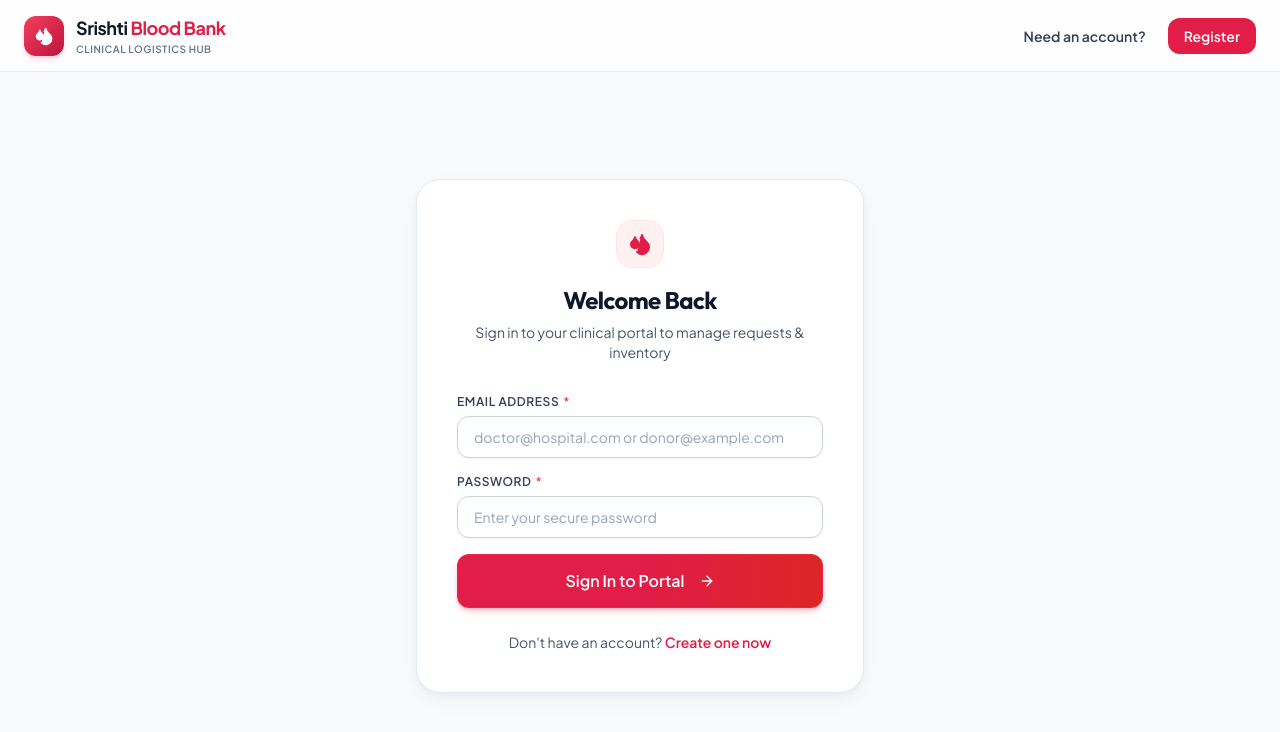
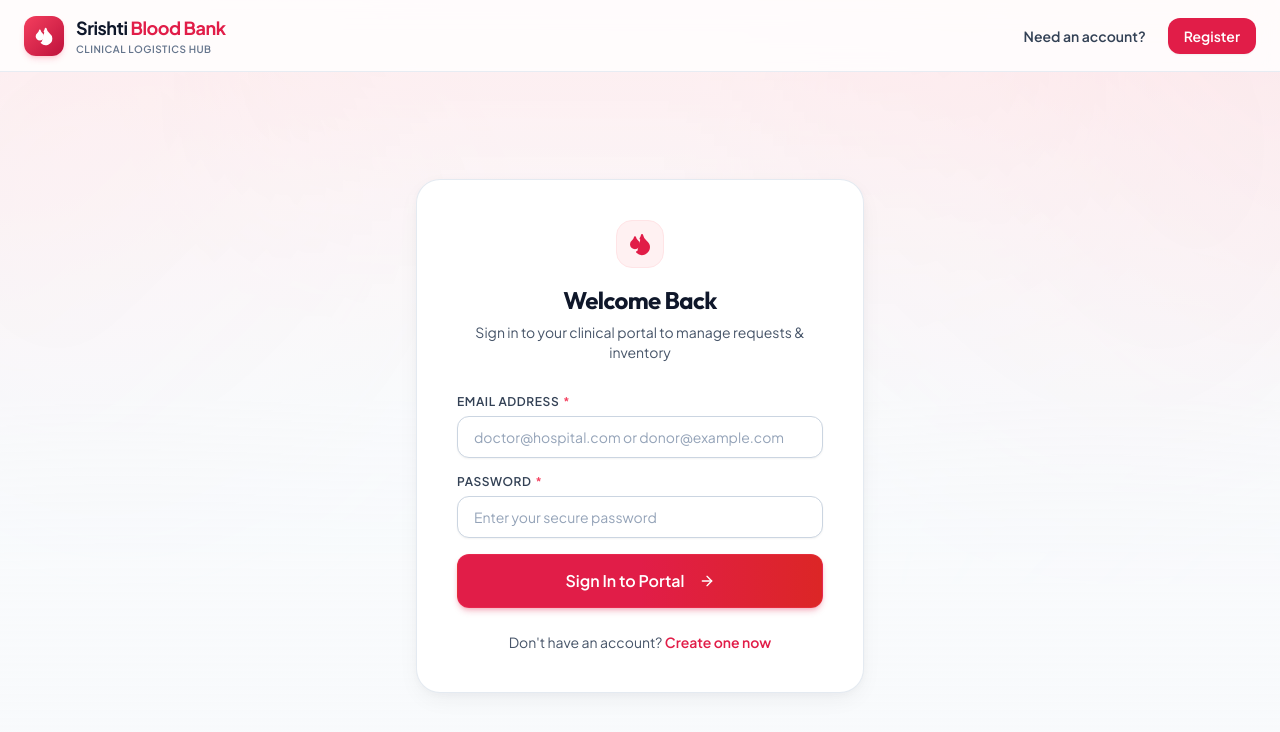
Before and after one commit to sin-07/bloodBankEndToEnd, a Next.js app: page /auth/login in a window 1280 px wide. Shown: the top 732 px of the page. Built offline with nearby package versions, Linux system fonts and the light colour scheme.

Commit message:
feat(ui): apply subtle reddish ambient gradient from top and corners across the whole website

```diff
--- a/app/auth/login/page.tsx
+++ b/app/auth/login/page.tsx
@@ -42,9 +42,11 @@ export default function LoginPage() {
   };
 
   return (
-    <div className="min-h-screen bg-slate-50 text-slate-900 flex flex-col selection:bg-rose-500 selection:text-white relative">
-      {/* Background subtle ambiance */}
-      <div className="absolute top-0 left-1/2 -translate-x-1/2 w-full max-w-7xl h-96 bg-gradient-to-b from-rose-100/40 via-transparent to-transparent pointer-events-none blur-3xl -z-10" />
+    <div className="min-h-screen bg-gradient-to-b from-rose-50/80 via-slate-50/80 to-slate-50 text-slate-900 flex flex-col selection:bg-rose-500 selection:text-white relative overflow-x-hidden">
+      {/* Background ambient lighting - corner & top reddish gradient orbs */}
+      <div className="absolute -top-28 right-[-50px] w-[600px] h-[600px] bg-gradient-to-bl from-rose-500/[0.15] via-rose-400/[0.08] to-transparent rounded-full blur-3xl pointer-events-none -z-10" />
+      <div className="absolute -top-20 left-1/2 -translate-x-1/2 w-[850px] h-[400px] bg-gradient-to-b from-rose-400/[0.14] via-rose-300/[0.06] to-transparent rounded-full blur-3xl pointer-events-none -z-10" />
+      <div className="absolute top-0 -left-20 w-[500px] h-[500px] bg-gradient-to-br from-rose-500/[0.10] via-rose-400/[0.05] to-transparent rounded-full blur-3xl pointer-events-none -z-10" />
 
       {/* Modern Clean Navbar */}
       <nav className="bg-white/80 backdrop-blur-md border-b border-slate-200/80 px-4 sm:px-6 py-3.5 sticky top-0 z-40">
--- a/app/auth/register/page.tsx
+++ b/app/auth/register/page.tsx
@@ -94,9 +94,11 @@ export default function RegisterPage() {
   };
 
   return (
-    <div className="min-h-screen bg-slate-50 text-slate-900 flex flex-col selection:bg-rose-500 selection:text-white relative">
-      {/* Background subtle ambiance */}
-      <div className="absolute top-0 left-1/2 -translate-x-1/2 w-full max-w-7xl h-96 bg-gradient-to-b from-rose-100/40 via-transparent to-transparent pointer-events-none blur-3xl -z-10" />
+    <div className="min-h-screen bg-gradient-to-b from-rose-50/80 via-slate-50/80 to-slate-50 text-slate-900 flex flex-col selection:bg-rose-500 selection:text-white relative overflow-x-hidden">
+      {/* Background ambient lighting - corner & top reddish gradient orbs */}
+      <div className="absolute -top-28 right-[-50px] w-[600px] h-[600px] bg-gradient-to-bl from-rose-500/[0.15] via-rose-400/[0.08] to-transparent rounded-full blur-3xl pointer-events-none -z-10" />
+      <div className="absolute -top-20 left-1/2 -translate-x-1/2 w-[850px] h-[400px] bg-gradient-to-b from-rose-400/[0.14] via-rose-300/[0.06] to-transparent rounded-full blur-3xl pointer-events-none -z-10" />
+      <div className="absolute top-0 -left-20 w-[500px] h-[500px] bg-gradient-to-br from-rose-500/[0.10] via-rose-400/[0.05] to-transparent rounded-full blur-3xl pointer-events-none -z-10" />
 
       {/* Modern Clean Navbar */}
       <nav className="bg-white/80 backdrop-blur-md border-b border-slate-200/80 px-4 sm:px-6 py-3.5 sticky top-0 z-40">
--- a/app/globals.css
+++ b/app/globals.css
@@ -6,6 +6,13 @@
   body {
     @apply bg-slate-50 text-slate-900 antialiased selection:bg-rose-500/20 selection:text-rose-700;
     font-feature-settings: "cv02", "cv03", "cv04", "cv11";
+    background-color: #f8fafc;
+    background-image:
+      radial-gradient(ellipse 90% 60% at 50% -15%, rgba(244, 63, 94, 0.16), transparent 70%),
+      radial-gradient(circle 600px at 100% 0%, rgba(225, 29, 72, 0.12), transparent 65%),
+      radial-gradient(circle 500px at 0% 0%, rgba(244, 63, 94, 0.09), transparent 65%);
+    background-attachment: fixed;
+    background-repeat: no-repeat;
   }
 
   h1, h2, h3, h4, h5, h6 {
--- a/app/layout.tsx
+++ b/app/layout.tsx
@@ -44,7 +44,22 @@ export default function RootLayout({
 }) {
   return (
     <html lang="en" className={`${plusJakarta.variable} ${outfit.variable} scroll-smooth`}>
-      <body className="font-sans antialiased bg-slate-950 text-slate-100 selection:bg-rose-500/20 selection:text-rose-200">
+      <body className="font-sans antialiased bg-slate-50 text-slate-900 selection:bg-rose-500/20 selection:text-rose-700 min-h-screen relative overflow-x-hidden">
+        {/* Ambient Reddish Corner & Top Gradient Backdrop (Global across whole website) */}
+        <div className="fixed inset-0 pointer-events-none -z-50 overflow-hidden" aria-hidden="true">
+          {/* Top-Right Corner Radiance */}
+          <div className="absolute -top-32 -right-32 w-[650px] h-[650px] bg-gradient-to-bl from-rose-500/[0.14] via-rose-400/[0.07] to-transparent rounded-full blur-3xl" />
+
+          {/* Top Center Ambient Spread */}
+          <div className="absolute -top-24 left-1/2 -translate-x-1/2 w-[900px] h-[420px] bg-gradient-to-b from-rose-400/[0.13] via-rose-300/[0.05] to-transparent rounded-full blur-3xl" />
+
+          {/* Top-Left Subtle Corner Aura */}
+          <div className="absolute top-0 -left-28 w-[550px] h-[550px] bg-gradient-to-br from-rose-500/[0.09] via-red-400/[0.04] to-transparent rounded-full blur-3xl" />
+
+          {/* Soft Bottom-Right Glow */}
+          <div className="absolute bottom-0 right-[-80px] w-[500px] h-[500px] bg-gradient-to-tl from-rose-400/[0.05] via-rose-300/[0.02] to-transparent rounded-full blur-3xl" />
+        </div>
+
         <AuthProvider>
           {children}
           <Toaster
--- a/app/not-found.tsx
+++ b/app/not-found.tsx
@@ -3,8 +3,11 @@ import { Droplets, ArrowLeft, Home } from 'lucide-react';
 
 export default function NotFound() {
   return (
-    <div className="min-h-screen flex items-center justify-center bg-slate-50 text-slate-900 p-4 relative selection:bg-rose-500 selection:text-white">
-      <div className="absolute top-0 left-1/2 -translate-x-1/2 w-full max-w-4xl h-96 bg-gradient-to-b from-rose-100/40 via-transparent to-transparent pointer-events-none blur-3xl" />
+    <div className="min-h-screen flex items-center justify-center bg-gradient-to-b from-rose-50/80 via-slate-50/80 to-slate-50 text-slate-900 p-4 relative selection:bg-rose-500 selection:text-white overflow-hidden">
+      {/* Background ambient lighting - corner & top reddish gradient orbs */}
+      <div className="absolute -top-28 right-[-50px] w-[600px] h-[600px] bg-gradient-to-bl from-rose-500/[0.15] via-rose-400/[0.08] to-transparent rounded-full blur-3xl pointer-events-none -z-10" />
+      <div className="absolute -top-20 left-1/2 -translate-x-1/2 w-[850px] h-[400px] bg-gradient-to-b from-rose-400/[0.14] via-rose-300/[0.06] to-transparent rounded-full blur-3xl pointer-events-none -z-10" />
+      <div className="absolute top-0 -left-20 w-[500px] h-[500px] bg-gradient-to-br from-rose-500/[0.10] via-rose-400/[0.05] to-transparent rounded-full blur-3xl pointer-events-none -z-10" />
 
       <div className="text-center max-w-md bg-white rounded-3xl border border-slate-200/80 shadow-card p-8 sm:p-10 relative z-10">
         <div className="w-16 h-16 rounded-2xl bg-rose-50 border border-rose-100 flex items-center justify-center text-rose-600 mx-auto mb-5 shadow-sm">
--- a/app/page.tsx
+++ b/app/page.tsx
@@ -305,8 +305,14 @@ export default function HomePage() {
   return (
     <div
       ref={containerRef}
-      className="min-h-screen bg-slate-50 text-slate-900 selection:bg-rose-500/20 selection:text-rose-700 overflow-x-hidden font-sans"
+      className="min-h-screen bg-gradient-to-b from-rose-50/70 via-slate-50/70 to-slate-50 text-slate-900 selection:bg-rose-500/20 selection:text-rose-700 overflow-x-hidden font-sans relative"
     >
+      {/* ░░░░░░ AMBIENT REDDISH CORNER & TOP GRADIENTS ░░░░░░ */}
+      <div className="absolute top-0 right-0 w-[700px] h-[700px] bg-gradient-to-bl from-rose-500/[0.16] via-rose-400/[0.08] to-transparent rounded-full blur-3xl pointer-events-none -z-10" />
+      <div className="absolute -top-24 left-1/2 -translate-x-1/2 w-[1000px] h-[450px] bg-gradient-to-b from-rose-400/[0.14] via-rose-300/[0.06] to-transparent rounded-full blur-3xl pointer-events-none -z-10" />
+      <div className="absolute top-10 -left-28 w-[600px] h-[600px] bg-gradient-to-br from-rose-500/[0.11] via-red-400/[0.05] to-transparent rounded-full blur-3xl pointer-events-none -z-10" />
+      <div className="absolute bottom-40 -right-20 w-[600px] h-[600px] bg-gradient-to-tl from-rose-400/[0.07] via-rose-300/[0.03] to-transparent rounded-full blur-3xl pointer-events-none -z-10" />
+
       {/* ░░░░░░ TOP EMERGENCY TELEMETRY TICKER ░░░░░░ */}
       <div className="bg-slate-900 border-b border-slate-800 py-2 px-4 relative z-50 text-xs text-slate-300">
         <div className="max-w-7xl mx-auto flex items-center justify-between gap-3">
--- a/components/layout/DashboardLayout.tsx
+++ b/components/layout/DashboardLayout.tsx
@@ -30,11 +30,12 @@ export default function DashboardLayout({ children }: DashboardLayoutProps) {
   if (!user) return null;
 
   return (
-    <div className="min-h-screen bg-gradient-to-b from-rose-50/60 via-slate-50/70 to-slate-50 text-slate-900 relative overflow-x-hidden">
-      {/* Background ambient lighting - subtle reddish gradient orbs */}
-      <div className="fixed -top-24 left-1/2 -translate-x-1/2 w-[800px] h-[350px] bg-gradient-to-b from-rose-400/[0.12] via-rose-300/[0.06] to-transparent rounded-full blur-3xl pointer-events-none -z-10" />
-      <div className="fixed top-20 right-[-100px] w-[500px] h-[500px] bg-rose-500/[0.06] rounded-full blur-[120px] pointer-events-none -z-10" />
-      <div className="fixed bottom-10 left-[-100px] w-[450px] h-[450px] bg-rose-500/[0.04] rounded-full blur-[120px] pointer-events-none -z-10" />
+    <div className="min-h-screen bg-gradient-to-b from-rose-50/80 via-slate-50/80 to-slate-50 text-slate-900 relative overflow-x-hidden">
+      {/* Background ambient lighting - corner & top reddish gradient orbs */}
+      <div className="fixed -top-28 right-[-50px] w-[650px] h-[650px] bg-gradient-to-bl from-rose-500/[0.15] via-rose-400/[0.08] to-transparent rounded-full blur-3xl pointer-events-none -z-10" />
+      <div className="fixed -top-24 left-1/2 -translate-x-1/2 w-[900px] h-[400px] bg-gradient-to-b from-rose-400/[0.14] via-rose-300/[0.06] to-transparent rounded-full blur-3xl pointer-events-none -z-10" />
+      <div className="fixed -top-20 left-[-80px] w-[550px] h-[550px] bg-gradient-to-br from-rose-500/[0.10] via-red-400/[0.05] to-transparent rounded-full blur-3xl pointer-events-none -z-10" />
+      <div className="fixed bottom-0 right-[-100px] w-[500px] h-[500px] bg-rose-500/[0.05] rounded-full blur-[120px] pointer-events-none -z-10" />
 
       <Navbar onMenuToggle={() => setSidebarOpen(!sidebarOpen)} />
       <Sidebar isOpen={sidebarOpen} onClose={() => setSidebarOpen(false)} />
```
